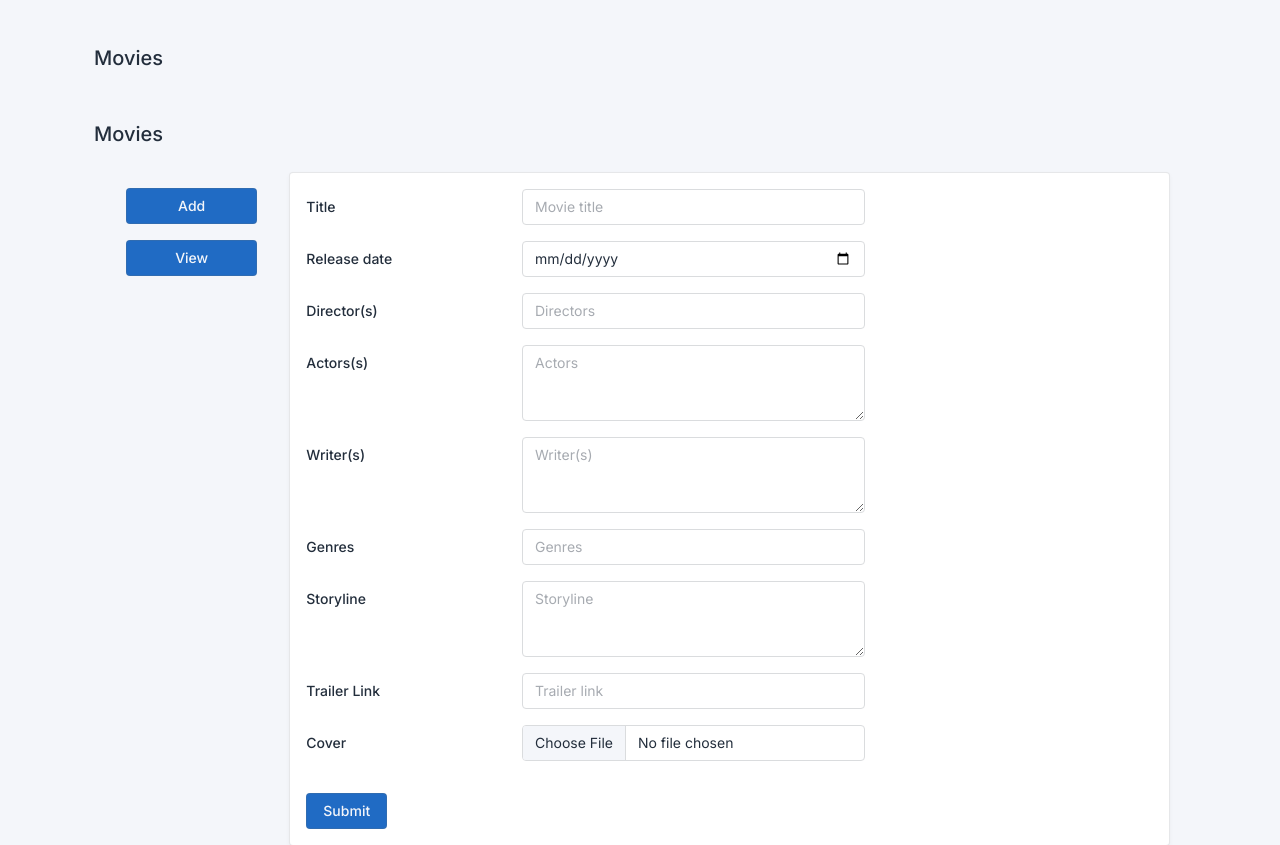
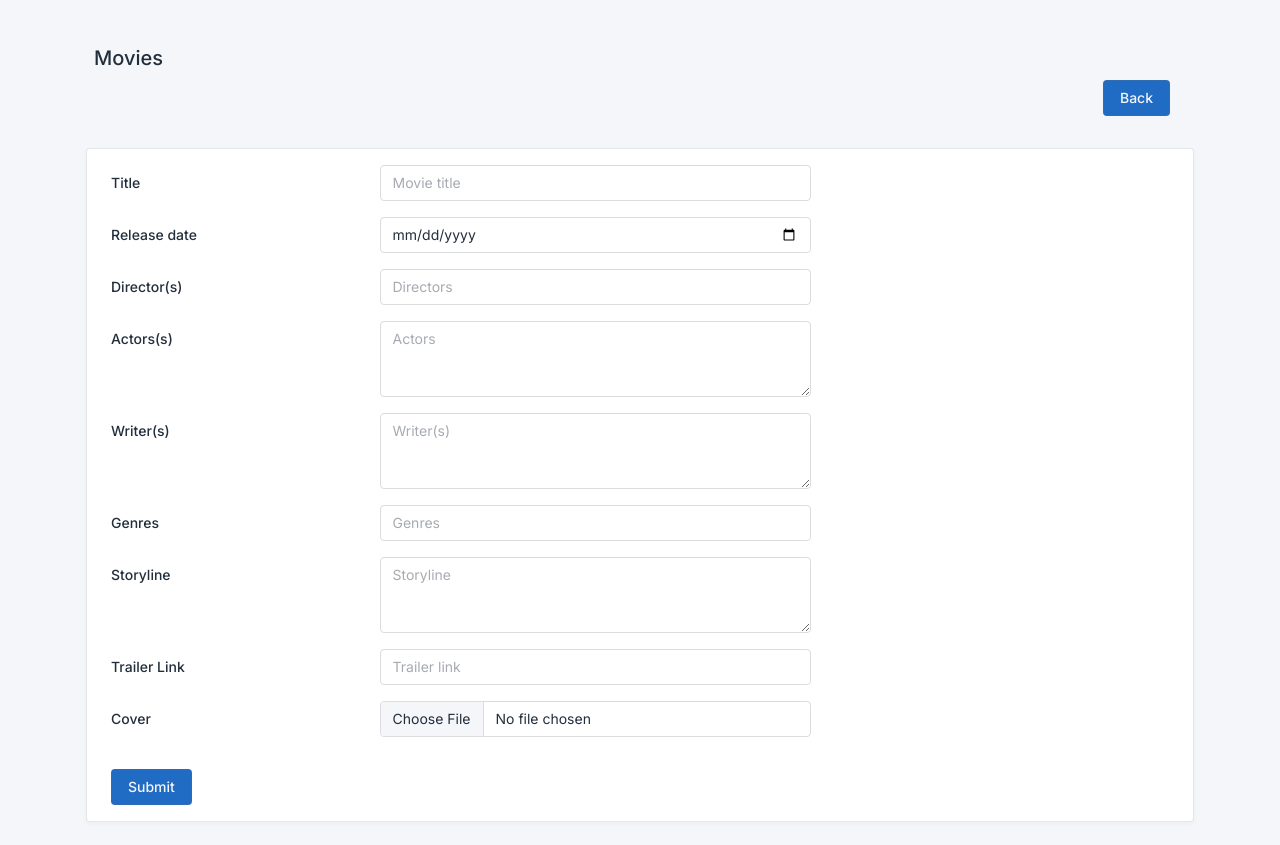
Before and after one commit to misack/filamu_crud, a Django app: page /add_movie in a window 1280 px wide. Shown: the top 845 px of the page. Run offline with Django 4.2, Linux system fonts and the light colour scheme; some libraries are stand-ins or nearby versions.

Commit message:
Update add_movie.html

```diff
--- a/templates/movies/add_movie.html
+++ b/templates/movies/add_movie.html
@@ -1,10 +1,23 @@
-{% extends 'movies/movies_base.html' %}
+{% extends 'base.html' %}
 {% load static %}
-{% block movies_content %}
+{% block content %}
 
 {% for message in messages %}
   <p class="alert alert-success" style="animation fedout 5s forwards; @keyframes fedout{0%{opacity: 1; 90%{opacity: 1}; 100%{opacity: 0;}}">{{message}}</p>
 {% endfor%}
+
+
+<div class="row">
+  <div class="col-12">
+      <div class="page-title-box d-flex align-items-center justify-content-end pb-3">
+          <div class="page-title-right">
+            <a type="button" class="btn btn-primary w-100"
+                href="{% url 'view_movies' %}">Back
+            </a>
+          </div>
+      </div>
+  </div>
+</div>
 <div class="card">
   <div class="card-body">
     <form  action="{% url 'add_movie' %}" method="post" enctype="multipart/form-data">
```
